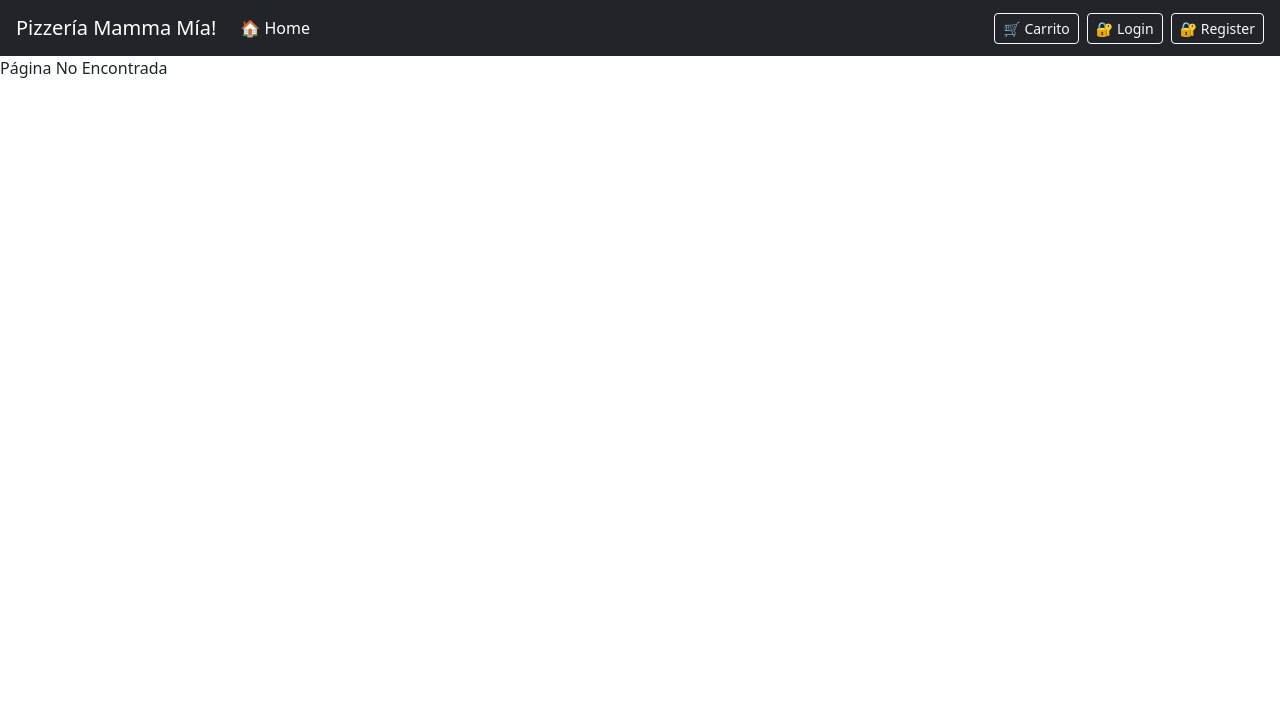
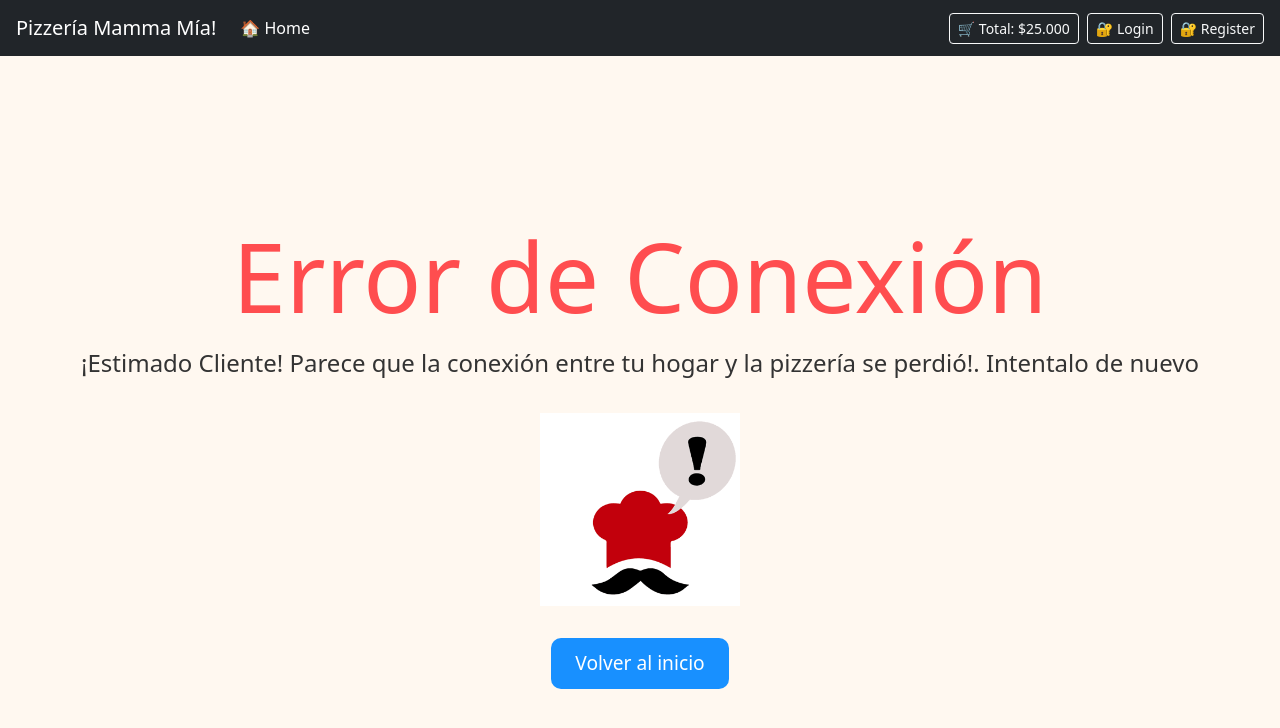
Before and after one commit to odraug21/PizzeriaMammaMia, a React (Vite) app: page /404 in a window 1280 px wide. Shown: the top 728 px of the page. Built offline with nearby package versions, Linux system fonts and the light colour scheme.

Commit message:
actualización Hito5

```diff
--- a/src/Pages/NotFound.jsx
+++ b/src/Pages/NotFound.jsx
@@ -1,7 +1,57 @@
 import React from "react";
+import { Link } from "react-router-dom";
+import error404 from "../assets/Img/Error404.gif";
 
-const NotFound = () => {
-  return <div>Página No Encontrada</div>;
-};
+export default function NotFound() {
+  const styles = {
+    container: {
+      height: "100vh",
+      display: "flex",
+      flexDirection: "column",
+      alignItems: "center",
+      justifyContent: "center",
+      textAlign: "center",
+      backgroundColor: "#fff8f0",
+      padding: "2rem",
+    },
+    title: {
+      fontSize: "6rem",
+      margin: 0,
+      color: "#ff4d4f",
+      animation: "bounce 1s infinite",
+    },
+    message: {
+      fontSize: "1.5rem",
+      margin: "1rem 0 2rem 0",
+      color: "#333",
+    },
+    image: {
+      width: "200px",
+      marginBottom: "2rem",
+      animation: "moveUpDown 2s infinite",
+    },
+    link: {
+      fontSize: "1.2rem",
+      color: "#fff",
+      backgroundColor: "#1890ff",
+      textDecoration: "none",
+      padding: "0.7rem 1.5rem",
+      borderRadius: "10px",
+      transition: "0.3s",
+    },
+  };
 
-export default NotFound;
+  return (
+    <div style={styles.container}>
+      <h1 style={styles.title}>Error de Conexión</h1>
+      <p style={styles.message}>
+        ¡Estimado Cliente! Parece que la conexión entre tu hogar y la pizzería se perdió!.
+        Intentalo de nuevo
+      </p>
+      <img src={error404} alt="Error de Conexión" style={styles.image} />
+      <Link to="/" style={styles.link}>
+        Volver al inicio
+      </Link>
+    </div>
+  );
+}
--- a/src/Pages/Profile.jsx
+++ b/src/Pages/Profile.jsx
@@ -1,7 +1,54 @@
-import React from "react";
+// src/Pages/Profile.jsx
+import React, { useState } from "react";
+import { useNavigate } from "react-router-dom";
 
-const Profile = () => {
-  return <div>Página de Perfil</div>;
-};
+export default function Profile() {
+  const navigate = useNavigate();
 
-export default Profile;
+  // Email de ejemplo, puedes reemplazarlo con estado o props según tu app
+  const [email] = useState("OdraugProyectos@Gmail.com");
+
+  const handleLogout = () => {
+    // Codigo para token o un estado de perfil de usuario, ahora solo va al login
+
+    navigate("/login");
+  };
+
+  const styles = {
+    container: {
+      height: "100vh",
+      display: "flex",
+      flexDirection: "column",
+      alignItems: "center",
+      justifyContent: "center",
+      textAlign: "center",
+      backgroundColor: "#fff8f0",
+      padding: "2rem",
+    },
+    email: {
+      fontSize: "1.5rem",
+      marginBottom: "2rem",
+      color: "#333",
+    },
+    button: {
+      fontSize: "1.2rem",
+      color: "#fff",
+      backgroundColor: "#ff4d4f",
+      border: "none",
+      padding: "0.7rem 1.5rem",
+      borderRadius: "10px",
+      cursor: "pointer",
+      transition: "0.3s",
+    },
+  };
+
+  return (
+    <div style={styles.container}>
+      <h1>Perfil del Usuario</h1>
+      <p style={styles.email}>{email}</p>
+      <button style={styles.button} onClick={handleLogout}>
+        Cerrar sesión
+      </button>
+    </div>
+  );
+}
--- a/src/components/Navbar.jsx
+++ b/src/components/Navbar.jsx
@@ -1,21 +1,13 @@
+// src/components/Navbar.jsx
+import { Link } from "react-router-dom";
 import { formatCurrency } from "../utils/formatCurrency";
 
-export default function Navbar({ setVistaActual }) {
-  const total = 25000; // Valor referencial
-  const token = false; // simula si el usuario está logueado
-
+export default function Navbar({ total = 25000, token = false }) {
   return (
     <nav className="navbar navbar-expand-lg navbar-dark bg-dark px-3">
-      <a
-        className="navbar-brand"
-        href="#"
-        onClick={(e) => {
-          e.preventDefault();
-          setVistaActual('home');
-        }}
-      >
+      <Link className="navbar-brand" to="/">
         Pizzería Mamma Mía!
-      </a>
+      </Link>
       <button
         className="navbar-toggler"
         type="button"
@@ -30,55 +22,35 @@ export default function Navbar({ setVistaActual }) {
 
       <div className="collapse navbar-collapse" id="navbarSupportedContent">
         <ul className="navbar-nav me-auto mb-2 mb-lg-0">
-          {/* Botón Home (siempre visible) */}
           <li className="nav-item">
-            <a
-              className="nav-link active"
-              href="#"
-              onClick={(e) => {
-                e.preventDefault();
-                setVistaActual('home');
-              }}
-            >
+            <Link className="nav-link active" to="/">
               🏠 Home
-            </a>
+            </Link>
           </li>
         </ul>
 
         <div className="d-flex align-items-center gap-2">
           {/* Botón Carrito */}
-          <button
-            className="btn btn-outline-light btn-sm"
-            onClick={() => setVistaActual('cart')}
-          >
-            🛒 Carrito
-          </button>
-
-          {/* Botón Total (siempre visible)
-          <button className="btn btn-outline-light btn-sm">
+          <Link to="/cart" className="btn btn-outline-light btn-sm">
             🛒 Total: {formatCurrency(total)}
-          </button>*/}
+          </Link>
 
           {/* Botones condicionales según login */}
           {token ? (
             <>
-              <button className="btn btn-outline-light btn-sm">🔓 Profile</button>
+              <Link to="/profile" className="btn btn-outline-light btn-sm">
+                🔓 Profile
+              </Link>
               <button className="btn btn-outline-light btn-sm">🔒 Logout</button>
             </>
           ) : (
             <>
-              <button
-                className="btn btn-outline-light btn-sm"
-                onClick={() => setVistaActual('login')}
-              >
+              <Link to="/login" className="btn btn-outline-light btn-sm">
                 🔐 Login
-              </button>
-              <button
-                className="btn btn-outline-light btn-sm"
-                onClick={() => setVistaActual('register')}
-              >
+              </Link>
+              <Link to="/register" className="btn btn-outline-light btn-sm">
                 🔐 Register
-              </button>
+              </Link>
             </>
           )}
         </div>
```
Also changed, not shown: src/assets/Img/Error404.gif (added).
